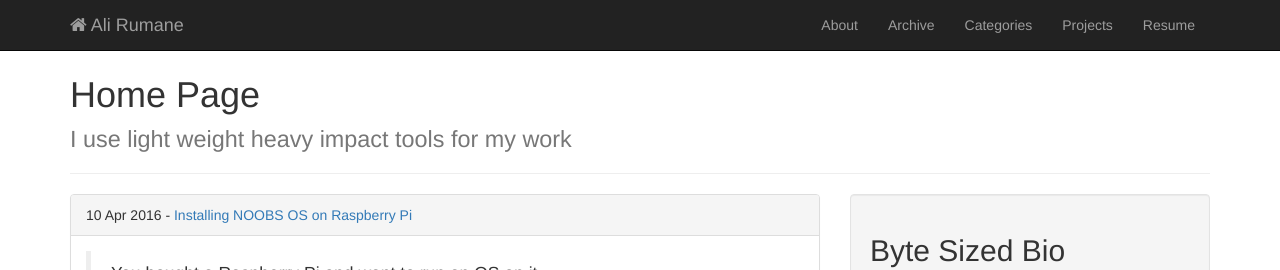
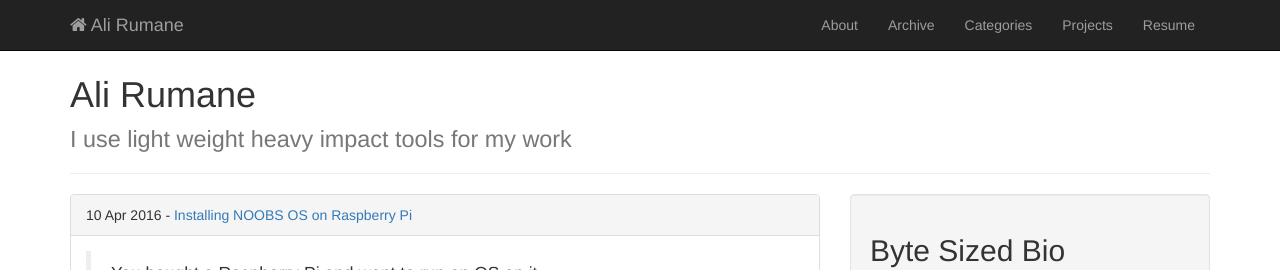
Before and after one commit to alirumane/ali-backup, a Jekyll site: the page built from index.md, in a window 1280 px wide and 900 px high. Shown: the top 270 px of the window. Built offline with Jekyll 4.4.1, drawn with Linux system fonts in a browser that asks for light colours.

Commit message:
Update index.md

```diff
--- a/index.md
+++ b/index.md
@@ -1,6 +1,6 @@
 ---
 layout: index
-title: Home Page
+title: Ali Rumane
 tagline: I use light weight heavy impact tools for my work
 ---
 {% include JB/setup %}
```
